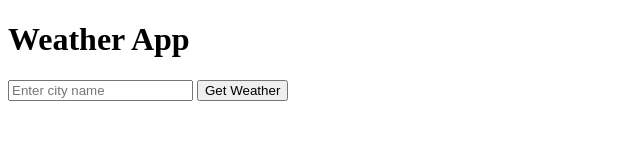
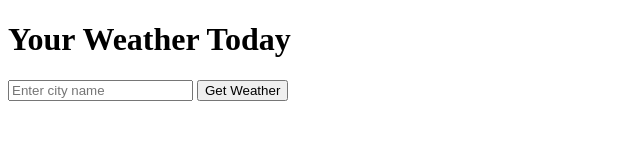
Before and after one commit to zhoulenias/GitAp, a plain HTML site: page index.html in a window 1280 px wide. Shown: the whole page, without its empty margins (0-640 px from the left). Drawn offline with Linux system fonts and the light colour scheme.

Commit message:
Changed App name to Your Weather Today

```diff
--- a/index.html
+++ b/index.html
@@ -9,7 +9,7 @@
     </head>
     <body>
     <div class="container">
-        <h1>Weather App</h1>
+        <h1>Your Weather Today</h1>
         <input type="text" id="cityInput" placeholder="Enter city name">
         <button id="weatherButton" onclick="getWeather()">Get Weather</button>
         <div id="weatherResult"></div>
```
